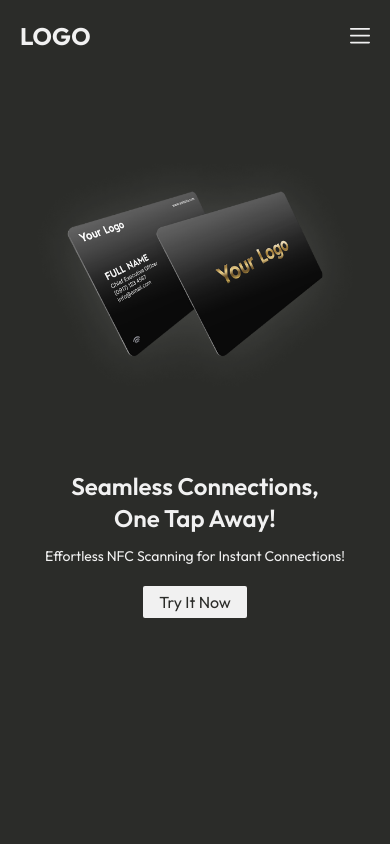
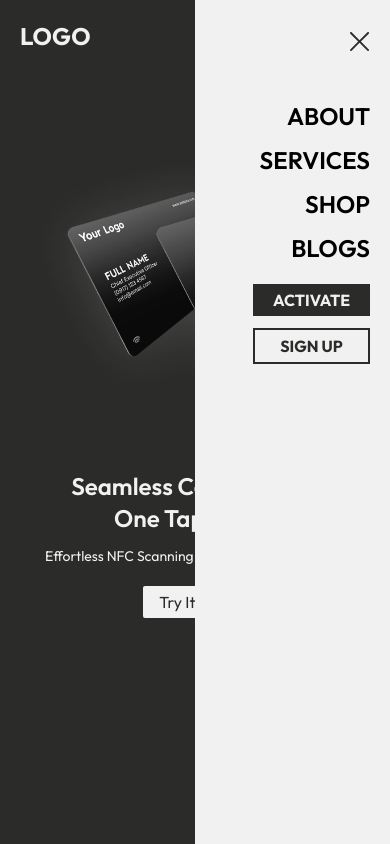
Before and after one commit to JohnOGama/TapCard, a Next.js app: page / in a window 390 px wide. Both pictures are taken after a click on the icon 360 px from the left and 36 px from the top of the page. Built offline with nearby package versions, Linux system fonts and the light colour scheme.

Commit message:
feat: added sidebar for small devices

```diff
--- a/components/Navbar.tsx
+++ b/components/Navbar.tsx
@@ -4,11 +4,76 @@ import Button from "@/components/Button";
 import ShopCart from "@/components/icons/ShopCart";
 import MenuIcon from "@/components/icons/Menu";
 import { usePathname } from "next/navigation";
+import { navbarLinks } from "@/lib/helper";
+import { useState } from "react";
+import Times from "./icons/Times";
+import { motion, AnimatePresence } from "framer-motion";
+
+const menuVars = {
+  close: {
+    x: 200,
+    transition: {
+      duration: 0.3,
+      ease: "easeInOut",
+    },
+  },
+  open: {
+    x: 0,
+    transition: {
+      duration: 0.3,
+      ease: "easeInOut",
+    },
+  },
+  exit: {
+    x: 300,
+    transition: {
+      duration: 0.3,
+      ease: "easeInOut",
+    },
+  },
+};
+
+const staggerMenuVars = {
+  initial: {
+    transition: {
+      staggerChildren: 0.09,
+    },
+  },
+  open: {
+    transition: {
+      staggerChildren: 0.09,
+    },
+  },
+};
+
+const RightSide = () => (
+  <div className="md:flex gap-5 items-center hidden">
+    <Button
+      className="border-2 border-primary mt-0 px-5 text-base font-bold uppercase md:text-xs lg:text-base"
+      variant="primary"
+    >
+      <Link href="/sign-in"> Activate</Link>
+    </Button>
+    <Button
+      className="border-2  border-primary mt-0 px-5 flex-shrink-0 text-base font-bold uppercase lg:text-base md:text-xs text-primary"
+      variant="ghost"
+    >
+      <Link href="/sign-up"> Sign Up</Link>
+    </Button>
+    <div className=" relative bg-primary rounded-full h-9 w-9 flex items-center justify-center">
+      <ShopCart className="cursor-pointer mt-1" width="24" color="black" />
+      <span className="absolute bg-secondary text-xs text-center rounded-full text-primary h-5 w-5 -top-2 -right-2 ">
+        0
+      </span>
+    </div>
+  </div>
+);
 
 export default function Navbar() {
+  const [open, setOpen] = useState(false);
   const pathname = usePathname();
   return (
-    <div className="bg-secondary p-5 w-full fixed top-0">
+    <div className="bg-secondary p-5 w-full fixed top-0 z-10">
       <nav className="flex justify-between items-center max-w-[1200px] mx-auto">
         <Link href="/" className="text-primary font-bold text-2xl">
           LOGO
@@ -16,51 +81,73 @@ export default function Navbar() {
         <MenuIcon
           width="20"
           color="#F1F1F1"
-          className="cursor-pointer lg:hidden"
+          className="cursor-pointer md:hidden"
+          onClick={() => setOpen(true)}
         />
-        <div className="hidden lg:flex text-primary gap-14 ml-16 uppercase font-semibold lg:items-center">
-          <Link href="#" className="hover:text-yellow duration-300">
-            about
+        <div className="hidden md:flex text-primary md:gap-6 lg:gap-14 lg:-ml-[120px] uppercase font-semibold lg:items-center md:text-sm lg:text-base">
+          {navbarLinks.map((link, id) => (
+            <Link
+              href={link.href}
+              key={id}
+              className={`hover:text-yellow duration-300 `}
+            >
+              {link.text}
             </Link>
-          <Link href="#" className="hover:text-yellow duration-300">
-            services
-          </Link>
-          <Link href="#" className="hover:text-yellow duration-300">
-            shop
-          </Link>
-          <Link href="#" className="hover:text-yellow duration-300">
-            blogs
-          </Link>
+          ))}
         </div>
         {pathname === "/sign-in" || pathname === "/sign-up" ? (
           ""
         ) : (
-          <div className="lg:flex gap-5 items-center hidden">
+          <RightSide />
+        )}
+      </nav>
+      <AnimatePresence>
+        {open && (
+          <motion.div
+            variants={menuVars}
+            initial="close"
+            animate="open"
+            exit="exit"
+            className=" md:hidden h-screen  fixed top-0 right-0 bg-primary w-[50%] flex flex-col items-end pr-5 uppercase text-2xl font-semibold pt-[100px] gap-2"
+          >
+            <Times
+              width="20"
+              className="absolute top-8 right-5 cursor-pointer"
+              onClick={() => setOpen(false)}
+            />
+            <motion.div
+              variants={staggerMenuVars}
+              initial="initial"
+              animate="open"
+              className="flex flex-col gap-3 text-right"
+            >
+              {navbarLinks.map((link, id) => (
+                <Link
+                  href={link.href}
+                  key={id}
+                  className={`hover:text-yellow duration-300 `}
+                >
+                  {link.text}
+                </Link>
+              ))}
+            </motion.div>
+            <div className="flex flex-col gap-3 mt-3 ">
               <Button
-              className="border-2 border-primary mt-0 px-5 text-base font-bold uppercase"
-              variant="primary"
+                className="mt-0 px-5 text-base font-bold uppercase"
+                variant="secondary"
               >
                 <Link href="/sign-in"> Activate</Link>
               </Button>
               <Button
-              className="border-2  border-primary mt-0 px-5 flex-shrink-0 text-base font-bold uppercase text-primary"
+                className="border-2  border-secondary text-secondary mt-0 px-4 flex-shrink-0 text-base font-bold uppercase "
                 variant="ghost"
               >
                 <Link href="/sign-up"> Sign Up</Link>
               </Button>
-            <div className=" relative bg-primary rounded-full h-9 w-9 flex items-center justify-center">
-              <ShopCart
-                className="cursor-pointer mt-1"
-                width="24"
-                color="black"
-              />
-              <span className="absolute bg-secondary text-xs text-center rounded-full text-primary h-5 w-5 -top-2 -right-2 ">
-                0
-              </span>
             </div>
-          </div>
+          </motion.div>
         )}
-      </nav>
+      </AnimatePresence>
     </div>
   );
 }
--- a/components/icons/Menu.tsx
+++ b/components/icons/Menu.tsx
@@ -1,13 +1,15 @@
 import React from "react";
 import { CustomSVGProps } from "@/lib/types";
 
-const MenuIcon: React.FC<CustomSVGProps> = ({
+const MenuIcon: React.FC<CustomSVGProps & { onClick?: () => void }> = ({
   width,
   height,
   color,
   className,
+  onClick,
 }) => {
   return (
+    <div>
       <svg
         width={width}
         height={height}
@@ -15,12 +17,14 @@ const MenuIcon: React.FC<CustomSVGProps> = ({
         fill="none"
         xmlns="http://www.w3.org/2000/svg"
         className={className}
+        onClick={onClick}
       >
         <path
           d="M26 10C26 10.2947 25.8859 10.5773 25.6827 10.7857C25.4795 10.994 25.204 11.1111 24.9167 11.1111H1.08333C0.796016 11.1111 0.520466 10.994 0.317301 10.7857C0.114137 10.5773 0 10.2947 0 10C0 9.70532 0.114137 9.4227 0.317301 9.21433C0.520466 9.00595 0.796016 8.88889 1.08333 8.88889H24.9167C25.204 8.88889 25.4795 9.00595 25.6827 9.21433C25.8859 9.4227 26 9.70532 26 10ZM1.08333 2.22222H24.9167C25.204 2.22222 25.4795 2.10516 25.6827 1.89679C25.8859 1.68841 26 1.4058 26 1.11111C26 0.816426 25.8859 0.533811 25.6827 0.325437C25.4795 0.117063 25.204 0 24.9167 0H1.08333C0.796016 0 0.520466 0.117063 0.317301 0.325437C0.114137 0.533811 0 0.816426 0 1.11111C0 1.4058 0.114137 1.68841 0.317301 1.89679C0.520466 2.10516 0.796016 2.22222 1.08333 2.22222ZM24.9167 17.7778H1.08333C0.796016 17.7778 0.520466 17.8948 0.317301 18.1032C0.114137 18.3116 0 18.5942 0 18.8889C0 19.1836 0.114137 19.4662 0.317301 19.6746C0.520466 19.8829 0.796016 20 1.08333 20H24.9167C25.204 20 25.4795 19.8829 25.6827 19.6746C25.8859 19.4662 26 19.1836 26 18.8889C26 18.5942 25.8859 18.3116 25.6827 18.1032C25.4795 17.8948 25.204 17.7778 24.9167 17.7778Z"
           fill={color}
         />
       </svg>
+    </div>
   );
 };
 
--- /dev/null
+++ b/components/icons/Times.tsx
@@ -0,0 +1,28 @@
+import { CustomSVGProps } from "@/lib/types";
+import React from "react";
+
+const Times: React.FC<CustomSVGProps & { onClick?: () => void }> = ({
+  width,
+  height,
+  className,
+  onClick,
+}) => {
+  return (
+    <svg
+      width={width}
+      height={height}
+      viewBox="0 0 21 20"
+      fill="none"
+      xmlns="http://www.w3.org/2000/svg"
+      className={className}
+      onClick={onClick}
+    >
+      <path
+        d="M19.7081 18.2931C19.801 18.386 19.8747 18.4963 19.9249 18.6177C19.9752 18.7391 20.0011 18.8692 20.0011 19.0006C20.0011 19.132 19.9752 19.2621 19.9249 19.3835C19.8747 19.5048 19.801 19.6151 19.7081 19.7081C19.6151 19.801 19.5048 19.8747 19.3835 19.9249C19.2621 19.9752 19.132 20.0011 19.0006 20.0011C18.8692 20.0011 18.7391 19.9752 18.6177 19.9249C18.4963 19.8747 18.386 19.801 18.2931 19.7081L10.0006 11.4143L1.70806 19.7081C1.52042 19.8957 1.26592 20.0011 1.00056 20.0011C0.735192 20.0011 0.480697 19.8957 0.293056 19.7081C0.105415 19.5204 5.23096e-09 19.2659 0 19.0006C-5.23096e-09 18.7352 0.105415 18.4807 0.293056 18.2931L8.58681 10.0006L0.293056 1.70806C0.105415 1.52042 0 1.26592 0 1.00056C0 0.735192 0.105415 0.480697 0.293056 0.293056C0.480697 0.105415 0.735192 0 1.00056 0C1.26592 0 1.52042 0.105415 1.70806 0.293056L10.0006 8.58681L18.2931 0.293056C18.4807 0.105415 18.7352 -5.23096e-09 19.0006 0C19.2659 5.23096e-09 19.5204 0.105415 19.7081 0.293056C19.8957 0.480697 20.0011 0.735192 20.0011 1.00056C20.0011 1.26592 19.8957 1.52042 19.7081 1.70806L11.4143 10.0006L19.7081 18.2931Z"
+        fill="#2B2C29"
+      />
+    </svg>
+  );
+};
+
+export default Times;
--- /dev/null
+++ b/lib/helper.ts
@@ -0,0 +1,18 @@
+export const navbarLinks = [
+    {
+      text: "about",
+      href: "#",
+    },
+    {
+      text: "services",
+      href: "#",
+    },
+    {
+      text: "shop",
+      href: "#",
+    },
+    {
+      text: "blogs",
+      href: "#",
+    },
+];
--- a/package.json
+++ b/package.json
@@ -17,6 +17,7 @@
     "clsx": "^2.0.0",
     "eslint": "8.49.0",
     "eslint-config-next": "13.4.19",
+    "framer-motion": "^10.16.4",
     "next": "13.4.19",
     "postcss": "8.4.29",
     "react": "18.2.0",
--- a/pages/Hero.tsx
+++ b/pages/Hero.tsx
@@ -1,9 +1,11 @@
 import Image from "next/image";
 import CardBlack from "@/public/Cards/black.png";
+import Link from "next/link";
+
+// components
 import Title from "@/components/Title";
 import Paragraph from "@/components/Paragraph";
 import Button from "@/components/Button";
-import Link from "next/link";
 
 export default function Hero() {
   return (
```
Also changed, not shown: 1 other file (tests, documents, lock files or other folders). Lines whose indentation alone changed are shown as unchanged.
